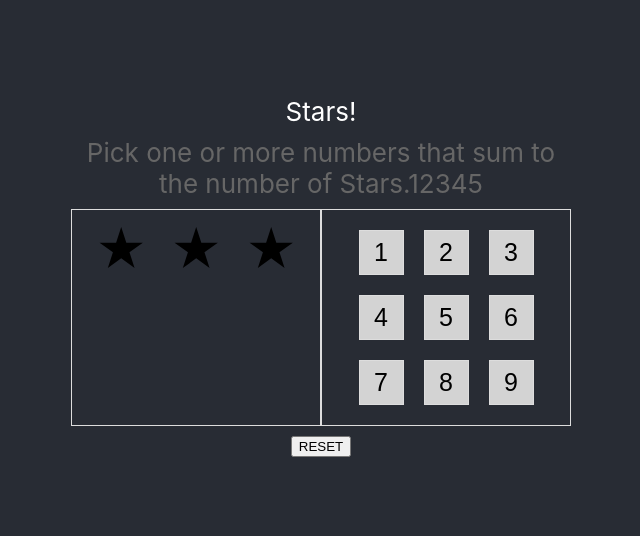
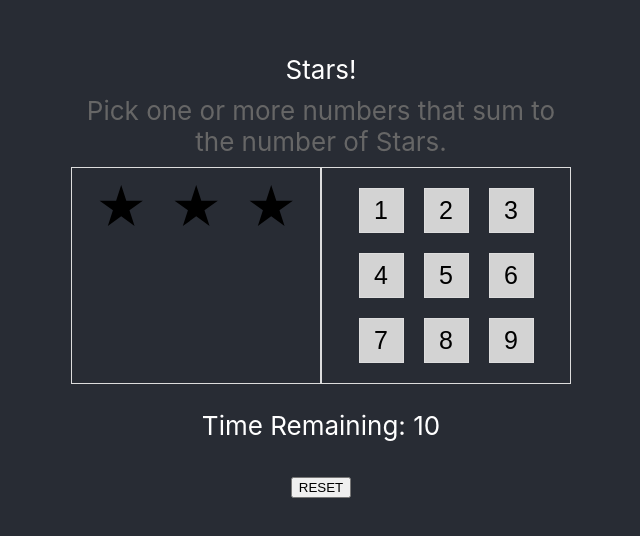
Before and after one commit to stujmar/banner-ninja, a React (Create React App) app: page / in a window 1280 px wide. Shown: the part 124-660 px from the top of the page, without its empty margins (319-959 px from the left). Built offline with nearby package versions, Linux system fonts and the light colour scheme.

Commit message:
added time left to state and dpislay time left text and state on screen

```diff
--- a/src/components/StarGame.js
+++ b/src/components/StarGame.js
@@ -11,6 +11,8 @@ const StarGame = () => {
     const [available, setAvailable] = useState(Utils.range(1,9));
     // Numbers in play which we are checking.
     const [candidates, setCandidate] = useState([]);
+    // Time Left
+    const [timeLeft, setTimeLeft] = useState(10);
 
     const candidatesAreWrong = Utils.sum(candidates) > stars;
     const gameIsDone = available.length === 0;
@@ -59,7 +61,6 @@ const StarGame = () => {
         <div className={game}>Stars!
             <div className={help}>
                 Pick one or more numbers that sum to the number of Stars.
-                {Utils.range(1,5)}
             </div>
             <div className={body}>
                 <div className={left}>
@@ -77,7 +78,7 @@ const StarGame = () => {
                     )}
                 </div>
             </div>
-
+                <p>Time Remaining: {timeLeft}</p>
                 <button onClick={handleReset}>{gameIsDone ? "PLAY AGAIN" : "RESET"}</button>
         </div>
     )
```
